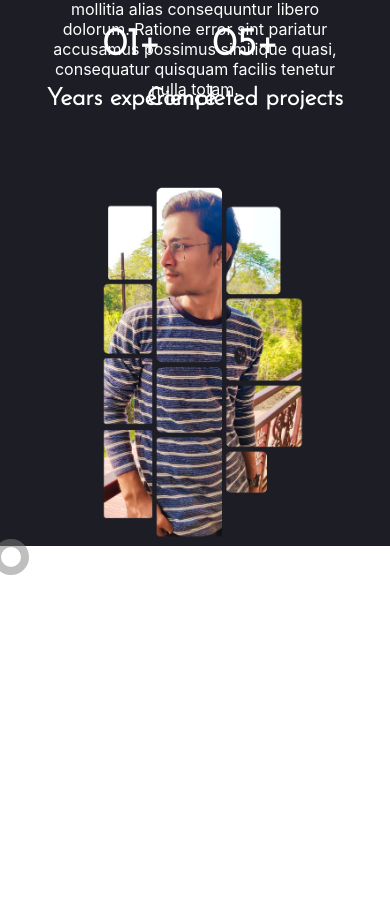
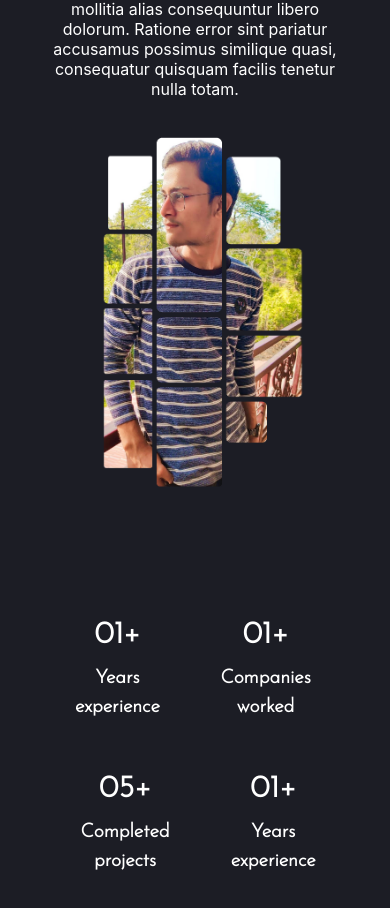
Before and after one commit to Harvansh-1234/portfolioWebApp, a React (Create React App) app: page / in a window 390 px wide. Shown: the part 956-1864 px from the top of the page. Before the commit the page ends 1531 px from the top, so only its background shows below. Built offline with nearby package versions, Linux system fonts and the light colour scheme.

Commit message:
about section responsive

```diff
--- a/package.json
+++ b/package.json
@@ -17,7 +17,8 @@
     "react-router-dom": "^5.1.2",
     "react-scripts": "^3.4.1",
     "react-tsparticles": "^1.39.0",
-    "reactstrap": "^9.0.1"
+    "reactstrap": "^9.0.1",
+    "rellax": "^1.12.1"
   },
   "repository": {
     "type": "git",
--- a/src/CSS/About.css
+++ b/src/CSS/About.css
@@ -1,16 +1,17 @@
-.AboutMain{
+.AboutMain {
   position: relative;
-    width:95%;
+  width: 95%;
+  margin: 0 auto;
+  margin-bottom: 100vh;
+}
+.AboutMain2 {
+  width: 80%;
   margin: 0 auto;
 }
-.AboutMain2{
-    width:80%;
-    margin: 0 auto;
-}
-.AboutMain2 p{
+.AboutMain2 p {
   text-align: center;
 }
-.AboutMain img{
+.AboutMain img {
   position: relative;
   margin-top: 50px;
   left: 47%;
@@ -18,30 +19,88 @@
   max-width: 30%;
   min-width: 300px;
 }
-.aboutCard1{
+.aboutCard1 {
   position: absolute;
-    top:20%;
+  top: 20%;
   display: inline-block;
   text-align: center;
+  opacity: 0.6;
 }
-.aboutCard2{
+.aboutCard2 {
   position: absolute;
-    top:70%;
+  top: 100%;
   left: 15%;
   display: inline-block;
   text-align: center;
+
 }
-.aboutCard3{
+.aboutCard3 {
   position: absolute;
-    top:20%;
+  top: 20%;
   right: 10%;
   display: inline-block;
   text-align: center;
+  opacity: 0.6;
 }
-.aboutCard4{
+.aboutCard4 {
   position: absolute;
-    top:70%;
+  top: 100%;
   right: 15%;
   display: inline-block;
   text-align: center;
 }
+@media only screen and (max-width: 1300px) {
+  .aboutCard4 {
+    right: 11%;
+  }
+  .aboutCard2 {
+    left: 9%;
+  }
+}
+@media only screen and (max-width: 960px) {
+  .aboutCard3,
+  .aboutCard4 {
+    position: relative;
+    right: 0;
+    top: 0;
+  }
+  .aboutCard1,
+  .aboutCard2 {
+    position: relative;
+    left: 0;
+    top: 0;
+  }
+  .aboutCard2{
+    opacity: 0.6;
+  }
+  .aboutCard1{
+    opacity: 1;
+  }
+  .div1 {
+    display: flex;
+    justify-content: center
+  }
+  .div2 {
+    display: flex;
+    justify-content: center
+  }
+  .div {
+    display: flex;
+  }
+  .AboutMain img {
+    margin-top: 0;}
+}
+@media only screen and (max-width: 650px) {
+  .aboutCard3,
+  .aboutCard4,
+  .aboutCard1,
+  .aboutCard2 {
+    padding: 20px;
+    opacity: 1;
+    font-size: 80%;
+  }
+  .div {
+    margin-top: 100px;
+    display: block;
+  }
+}
--- a/src/Components/About.js
+++ b/src/Components/About.js
@@ -1,8 +1,16 @@
 import React from 'react'
 import aboutImg from '../Group_18.png'
 import '../CSS/About.css'
+import Rellax from 'rellax';
 
 function About() {
+
+  React.useEffect(() => {
+    var rellax = new Rellax('.rellax', {
+      breakpoints: [576, 650, 960]
+    });
+  })
+
   return (
     <>
       <div className='AboutMain'>
@@ -12,29 +20,54 @@ function About() {
         </div>
         <div className='AboutMain2'>
           <p>Lorem ipsum dolor sit, amet consectetur adipisicing elit. Perspiciatis provident accusantium mollitia alias consequuntur libero dolorum. Ratione error sint pariatur accusamus possimus similique quasi, consequatur quisquam facilis tenetur nulla totam.</p>
+        </div>
+        <div><img src={aboutImg} alt="" /></div>
+        <div className='AboutMain2'>
+          <div className='div'>
+            <div className='div1'>
 
-          <div className='aboutCard1'>
+              <div className='aboutCard1 rellax' data-rellax-speed="1"
+              data-rellax-xs-speed="1"
+              data-rellax-mobile-speed="1"
+                data-rellax-tablet-speed="2"
+                data-rellax-desktop-speed="-1">
                 <div><h2>01+</h2></div>
                 <div><h5>Years
                   experience</h5></div>
               </div>
-          <div className='aboutCard2'>
+
+              <div className='aboutCard2 rellax' data-rellax-speed="1"
+              data-rellax-xs-speed="1"
+              data-rellax-mobile-speed="1"
+              data-rellax-tablet-speed="0.3"
+              data-rellax-desktop-speed="2">
                 <div><h2>01+</h2></div>
                 <div><h5>Companies
                   worked</h5></div>
               </div>
-          <div className='aboutCard3'>
+            </div>
+            <div className='div2'>
+
+              <div className='aboutCard3 rellax' data-rellax-speed="-1"
+              data-rellax-xs-speed="1"
+              data-rellax-mobile-speed="1"
+              data-rellax-tablet-speed="0.3">
                 <div><h2>05+</h2></div>
                 <div><h5>Completed
                   projects</h5></div>
               </div>
-          <div className='aboutCard4'>
+              <div className='aboutCard4 rellax' data-rellax-speed="2"
+            data-rellax-xs-speed="1"
+              data-rellax-mobile-speed="1">
                 <div><h2>01+</h2></div>
                 <div><h5>Years
                   experience</h5></div>
               </div>
             </div>
-        <div><img src={aboutImg} alt="" /></div>
+
+          </div>
+        </div>
+
       </div>
 
     </>
```
Also changed, not shown: 1 other file (tests, documents, lock files or other folders). Lines whose indentation alone changed are shown as unchanged.
